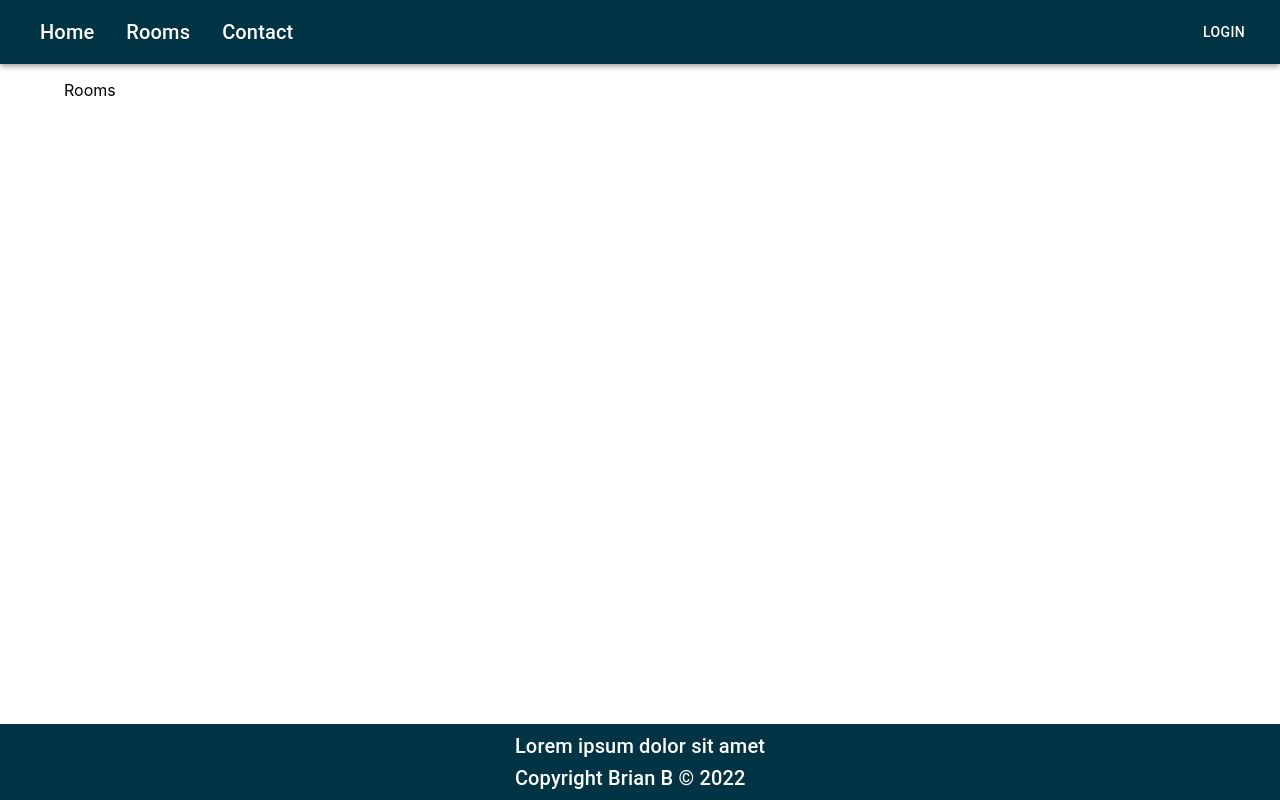
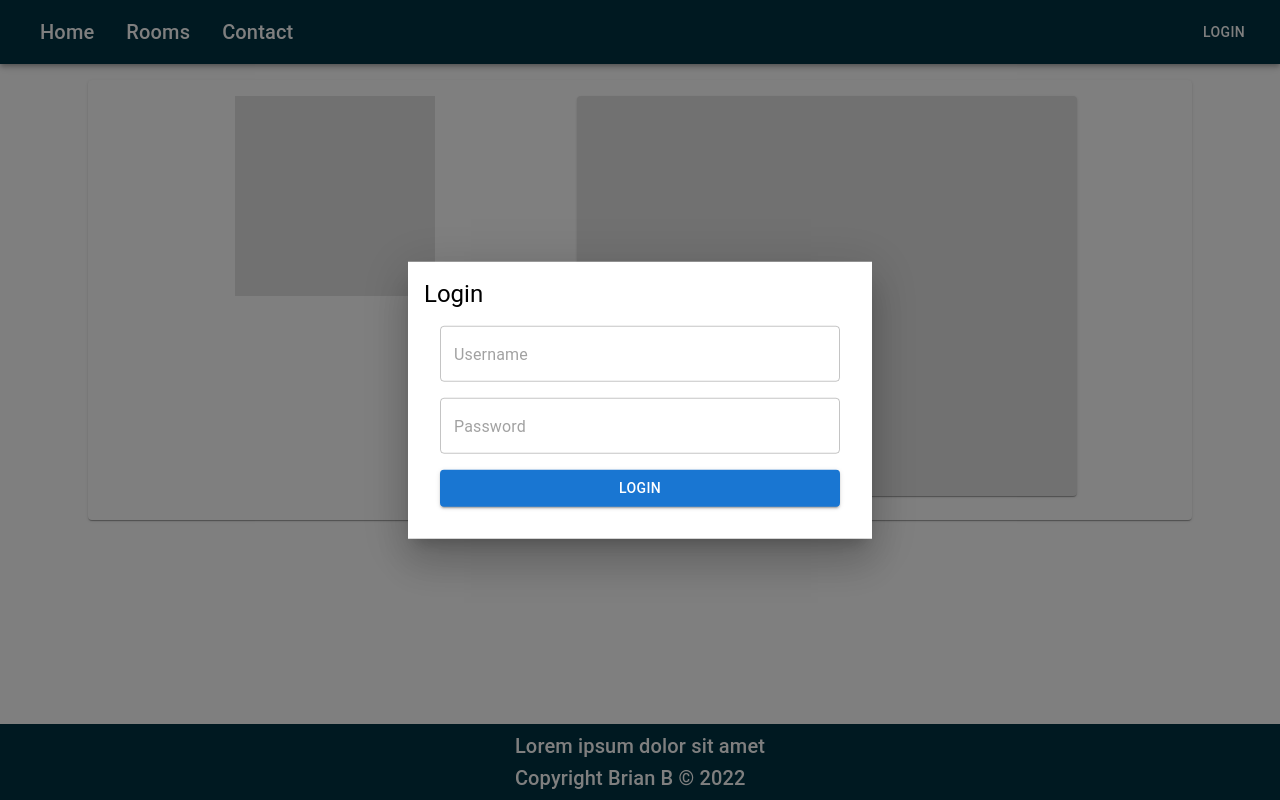
Before and after one commit to Noroff-FEU-Assignments/project-exam-2-BrianEP-hub, a React (Create React App) app: page /rooms in a window 1280 px wide. Both pictures are taken after a click on the button "LOGIN". Built offline with nearby package versions, Linux system fonts and the light colour scheme.

Commit message:
login modal, skeleton loading animation, contact form validation prelim

```diff
--- a/src/components/Forms/ContactForm/ContactForm.jsx
+++ b/src/components/Forms/ContactForm/ContactForm.jsx
@@ -1,9 +1,21 @@
+import React, { useState } from 'react';
 import { Button, Grid, TextField } from '@mui/material';
-import React from 'react';
 
 const ContactForm = () => {
+  const [validated, setValidated] = useState(false);
+
+  const handleSubmit = e => {
+    const form = e.currentTarget;
+
+    if (!form.checkValidity()) {
+      e.preventDefault();
+      e.stopPropagination();
+    }
+    setValidated(true);
+  };
+
   return (
-    <form>
+    <form validated={validated} onSubmit={handleSubmit}>
       <Grid container spacing={1}>
         <Grid xs={12} sm={6} item>
           <TextField
--- a/src/components/Forms/LoginForm/LoginForm.jsx
+++ b/src/components/Forms/LoginForm/LoginForm.jsx
@@ -1,7 +1,49 @@
-import React from 'react';
+import React, { useState } from 'react';
+import { Button, Grid, TextField, Typography } from '@mui/material';
 
 const LoginForm = () => {
-  return <div>LoginForm</div>;
+  const [validated, setValidated] = useState(false);
+
+  const handleSubmit = e => {
+    const form = e.currentTarget;
+
+    if (!form.checkValidity()) {
+      e.preventDefault();
+      e.stopPropagination();
+    }
+    setValidated(true);
+  };
+
+  return (
+    <form validated={validated} onSubmit={handleSubmit}>
+      <Grid container spacing={2}>
+        <Typography variant="h5">Login</Typography>
+        <Grid xs={12} item>
+          <TextField
+            type="text"
+            variant="outlined"
+            placeholder="Username"
+            required
+            fullWidth
+          ></TextField>
+        </Grid>
+        <Grid xs={12} item>
+          <TextField
+            type="password"
+            variant="outlined"
+            placeholder="Password"
+            required
+            fullWidth
+          ></TextField>
+        </Grid>
+        <Grid xs={12} item>
+          <Button type="submit" variant="contained" fullWidth>
+            Login
+          </Button>
+        </Grid>
+      </Grid>
+    </form>
+  );
 };
 
 export default LoginForm;
--- a/src/components/Navbar/Navbar.jsx
+++ b/src/components/Navbar/Navbar.jsx
@@ -1,6 +1,7 @@
-import React from 'react';
+import React, { useState } from 'react';
 import { NavLink } from 'react-router-dom';
-import { AppBar, Box, Button, Toolbar, Typography } from '@mui/material';
+import { AppBar, Box, Button, Modal, Toolbar, Typography } from '@mui/material';
+import LoginForm from '../Forms/LoginForm/LoginForm';
 import styles from './Navbar.module.scss';
 
 const pages = [
@@ -18,7 +19,23 @@ const pages = [
   },
 ];
 
+const style = {
+  position: 'absolute',
+  top: '50%',
+  left: '50%',
+  transform: 'translate(-50%, -50%)',
+  width: 400,
+  bgcolor: 'background.paper',
+  border: '|px solid #000',
+  boxShadow: 24,
+  p: 4,
+};
+
 const Navbar = () => {
+  const [open, setOpen] = useState(false);
+  const loginModal = () => setOpen(true);
+  const handleClose = () => setOpen(false);
+
   return (
     <>
       <AppBar position="static" className={styles.navBar}>
@@ -34,8 +51,15 @@ const Navbar = () => {
               ))}
             </Box>
             <Box>
-              <Button color="inherit">Login</Button>
+              <Button color="inherit" onClick={loginModal}>
+                Login
+              </Button>
             </Box>
+            <Modal open={open} onClose={handleClose}>
+              <Box sx={style}>
+                <LoginForm />
+              </Box>
+            </Modal>
           </Toolbar>
         </Box>
       </AppBar>
--- a/src/pages/Contact/Contact.jsx
+++ b/src/pages/Contact/Contact.jsx
@@ -5,9 +5,13 @@ import { ContactForm } from '../../components';
 const Contact = () => {
   return (
     <>
-      <Grid container>
-        <ContactForm />
-        <Typography variant="h5">Contact us</Typography>
+      <Grid container spacing={1}>
+        <Grid item>
+          <ContactForm />
+        </Grid>
+        <Grid item>
+          <Typography variant="h5">Contact us</Typography>
+        </Grid>
       </Grid>
     </>
   );
--- a/src/pages/Rooms/Rooms.jsx
+++ b/src/pages/Rooms/Rooms.jsx
@@ -1,7 +1,48 @@
 import React from 'react';
+import {
+  Card,
+  CardContent,
+  CardMedia,
+  Container,
+  Skeleton,
+} from '@mui/material';
+import styles from './Rooms.module.scss';
 
 const Rooms = () => {
-  return <div>Rooms</div>;
+  const loading = true;
+
+  return (
+    <>
+      <Container maxWidth="lg">
+        <Card>
+          <CardContent className={styles.parent}>
+            {loading ? (
+              <Skeleton
+                animation="wave"
+                variant="rectangular"
+                width={200}
+                height={200}
+              />
+            ) : (
+              <CardMedia></CardMedia>
+            )}
+            <Card className="child">
+              {loading ? (
+                <Skeleton
+                  animation="wave"
+                  variant="rectangular"
+                  width={500}
+                  height={400}
+                />
+              ) : (
+                <CardContent> room content goes here</CardContent>
+              )}
+            </Card>
+          </CardContent>
+        </Card>
+      </Container>
+    </>
+  );
 };
 
 export default Rooms;
--- /dev/null
+++ b/src/pages/Rooms/Rooms.module.scss
@@ -0,0 +1,10 @@
+.parent {
+  display: flex;
+  gap: 10px;
+  flex-flow: row wrap;
+  width: 100%;
+  justify-content: space-evenly;
+  .child {
+    display: flex;
+  }
+}
```
